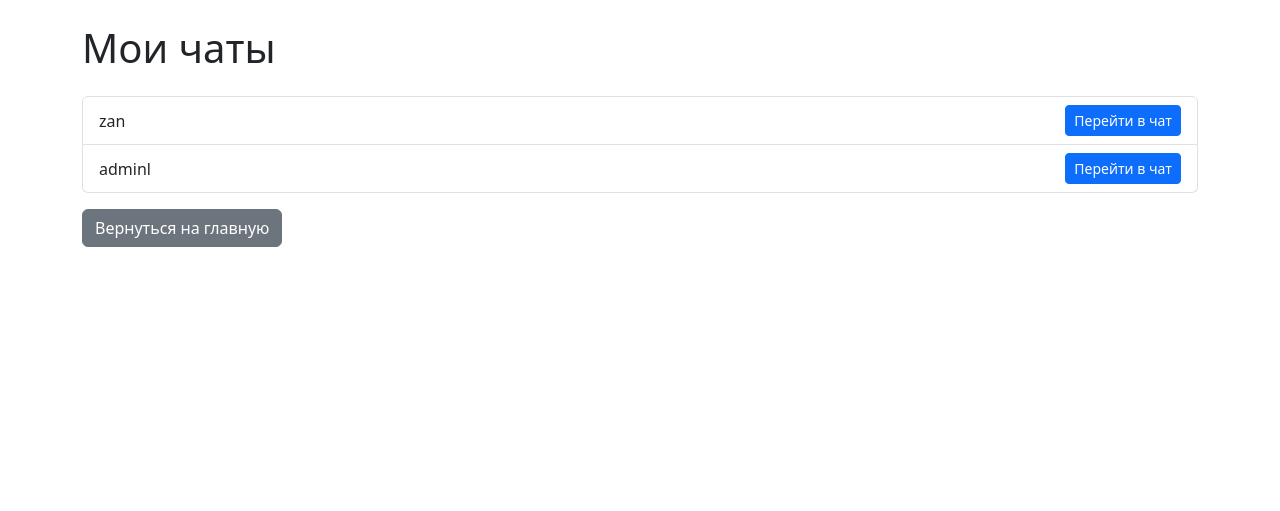
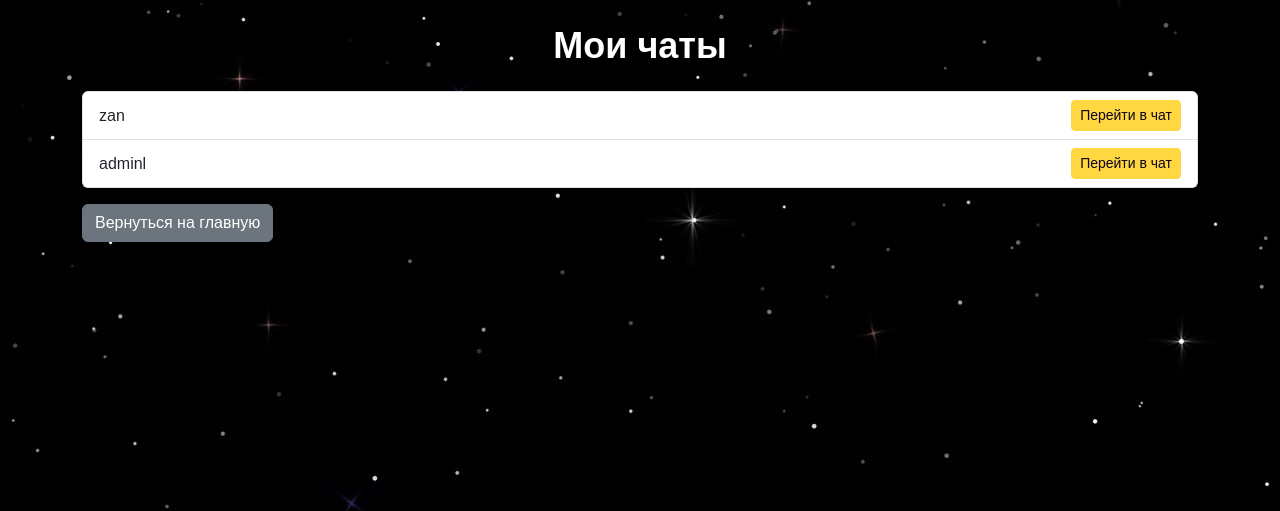
Before and after one commit to zzhaann/FindIT, a Django app: page /worker/chats/ in a window 1280 px wide. Shown: the top 511 px of the page. Run offline with Django 4.2, Linux system fonts and the light colour scheme; a user stored in the database is signed in; data comes from the database, SQL or seed files in the repository.

Commit message:
worker_chats.html cделал

```diff
--- /dev/null
+++ b/findit/main/static/main/css/worker_chats.css
@@ -0,0 +1,18 @@
+body {
+   background: url("/static/main/img/звезды.jpg");
+   font-family: Arial, sans-serif;
+}
+/* Основной фон страницы */
+.mb-4 {
+    font-size: 36px; /* Увеличенный размер шрифта */
+    color: #ffff; /* Цвет заголовка */
+    font-weight: bold; /* Жирный текст */
+    margin-bottom: 10px;
+    text-align: center; /* Центровка текста */
+
+}
+.btn-sm{
+   background-color: #ffd740;
+   color: #090417;
+   border-color: #ffd740;
+}
--- a/findit/main/templates/main/worker_chats.html
+++ b/findit/main/templates/main/worker_chats.html
@@ -1,12 +1,14 @@
 <!doctype html>
 <html lang="en">
 <head>
+     {% load static %}
     <meta charset="UTF-8">
     <meta name="viewport"
           content="width=device-width, initial-scale=1.0">
     <meta http-equiv="X-UA-Compatible" content="ie=edge">
     <title>Мои чаты</title>
     <link href="https://cdn.jsdelivr.net/npm/bootstrap@5.3.3/dist/css/bootstrap.min.css" rel="stylesheet">
+       <link rel="stylesheet" href="{% static 'main/css/worker_chats.css' %}">
 </head>
 <body>
 <div class="container py-4">
```
